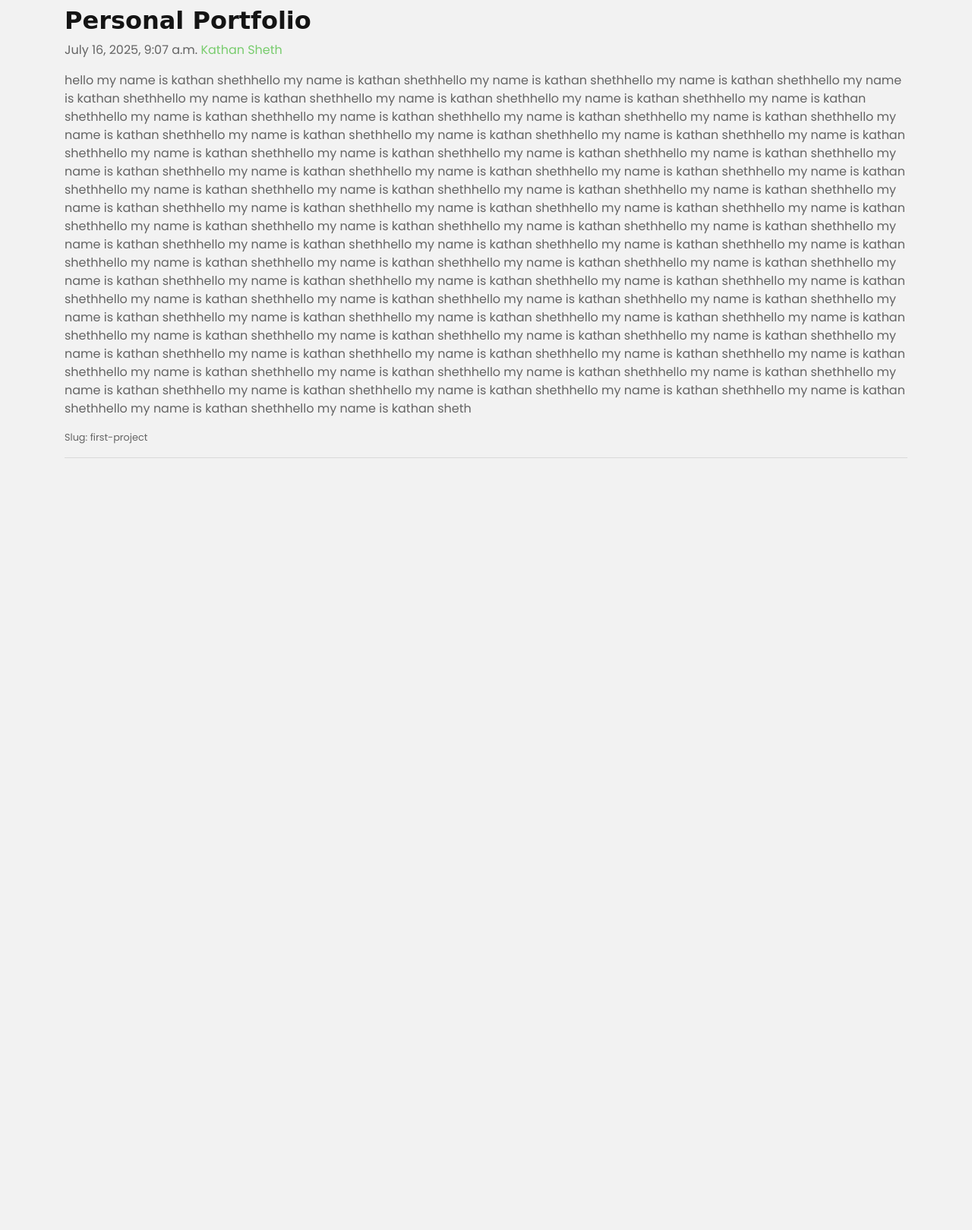
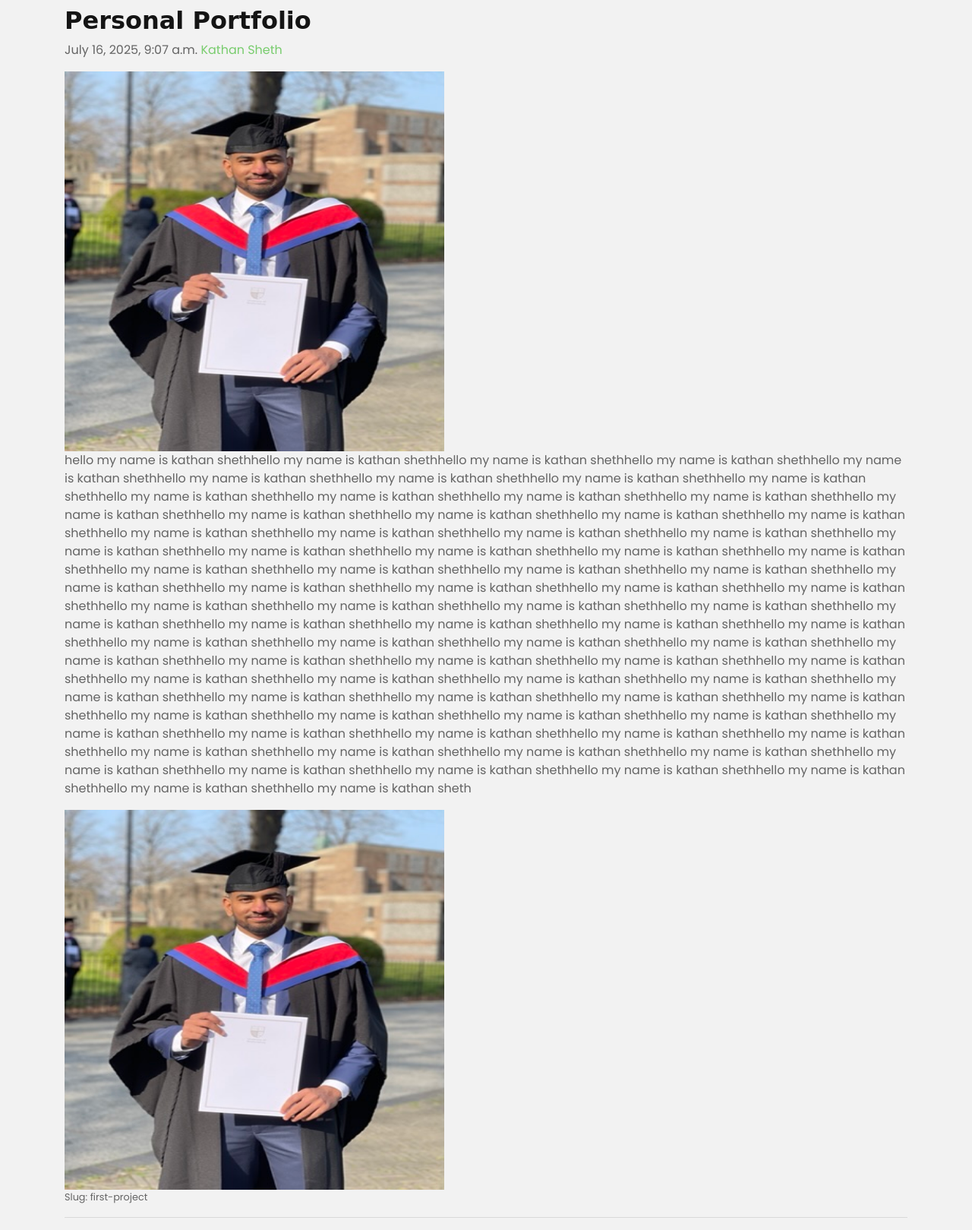
Before and after one commit to Kathan1999/Private_website, a Django app: a page that uses Home/templates/home/projectpost.html in a window 1280 px wide. Shown: the whole page at 76% size. Before the commit the page ends 603 px from the top, so only its background shows below. Run offline with Django 5.2, Linux system fonts and the light colour scheme; data comes from the database, SQL or seed files in the repository; both versions use the stored data as it was after the commit; some libraries are stand-ins or nearby versions; some web fonts are replaced.

Commit message:
github link has been added into the project list

```diff
--- a/Home/models.py
+++ b/Home/models.py
@@ -17,6 +17,7 @@ class Post(models.Model):
     timestamp = models.DateTimeField(blank=True)
     title = models.CharField(max_length=150)
     slug = models.CharField(max_length=130, unique=True, blank=True)
+    github_url = models.URLField(max_length=300, blank=True)
     content = models.TextField()
 
     def __str__(self):
--- a/Home/templates/home/index.html
+++ b/Home/templates/home/index.html
@@ -292,6 +292,9 @@
                                       {% else %}
                                         <span class="text-danger">Invalid Post Link</span>
                                       {% endif %}
+                                      {% if post.github_url %}
+                                      <a href="{{post.github_url}}">View on Github</a>
+                                      {% endif %}
                                   </div>
                               </div>
                           </div>
--- a/Home/templates/home/projectpost.html
+++ b/Home/templates/home/projectpost.html
@@ -30,8 +30,10 @@
                     <h2 class="project-post-title">{{post.title}}</h2>
                     <p class="project-post-meta">{{post.timestamp}} <a href="#">{{post.author}}</a></p>
 
+                    <img src="{% static 'img/profile.jpeg' %}" alt="pictures" width="500" height="500">
                     <p>{{post.content|safe}}</p>
-                    <p><small>Slug: {{post.slug}}</small></a>
+                    <img src="{% static 'img/profile.jpeg' %}" alt="picture" width="500" height="500">
+                    <p><small>Slug: {{post.slug}}</small></p>
                     <hr>
                 </div>
             </div>
```
Also changed, not shown: Home/migrations/0005_post_github_url_alter_post_slug.py (added), db.sqlite3.
